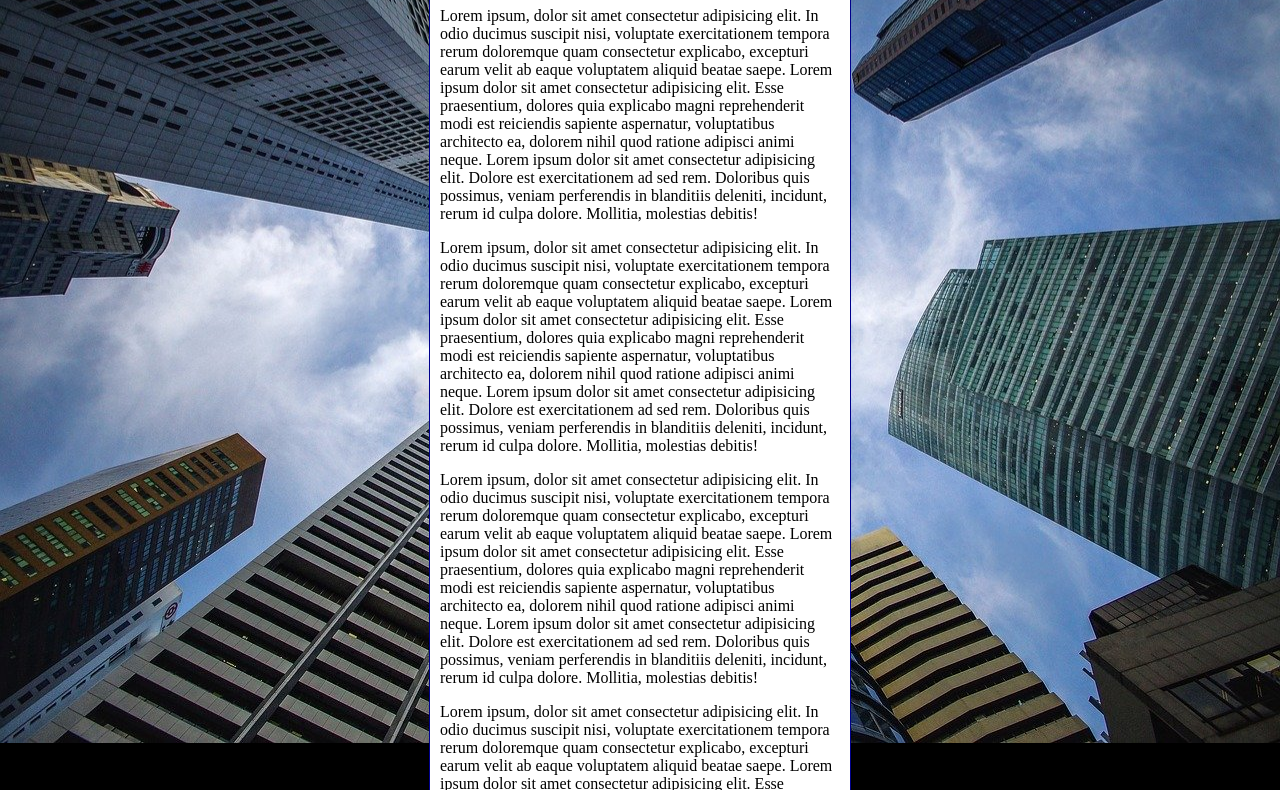
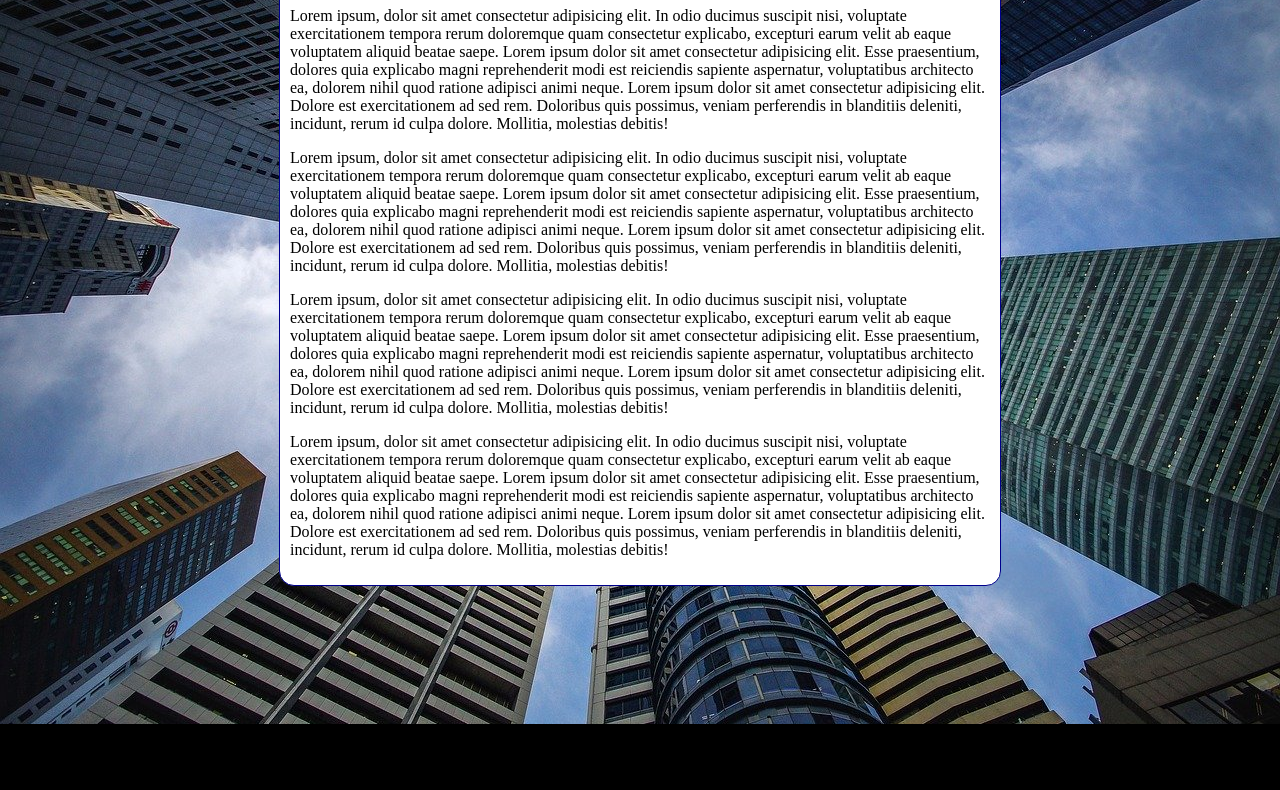
Before and after one commit to Ayugui/html-css, a plain HTML site: page exercícios/ex022/fundo006.html in a window 1280 px wide. Shown: the part 92-882 px from the top of the page. After the commit the page ends 816 px from the top, so only its background shows below. Drawn offline with Linux system fonts and the light colour scheme.

Commit message:
Update fundo006.html

```diff
--- a/exercícios/ex022/fundo006.html
+++ b/exercícios/ex022/fundo006.html
@@ -4,7 +4,7 @@
     <meta charset="UTF-8">
     <meta http-equiv="X-UA-Compatible" content="IE=edge">
     <meta name="viewport" content="width=device-width, initial-scale=1.0">
-    <title>Document</title>
+    <title>Fundo fixo de tela</title>
     <style>
         body {
             height: 100vh;
@@ -13,14 +13,17 @@
             background-position: center center;
             background-repeat: no-repeat;
             background-size: cover;
+            background-attachment: fixed;
             /*
                 auto, contain (adapta ao tamanho da tela sem cortar mas achata a imagem), cover (adapta ao tamanho da tela e faz cortes caso necessário), tamanho fixo
+
+                background-attachment: fixed (o conteúdo rola e a imagem é fixa)
             */
         }
 
         main {
             background-color: white;
-            width: 400px;
+            max-width: 700px;
             padding: 10px;
             margin: auto;
             border: 1px solid darkblue;
```
